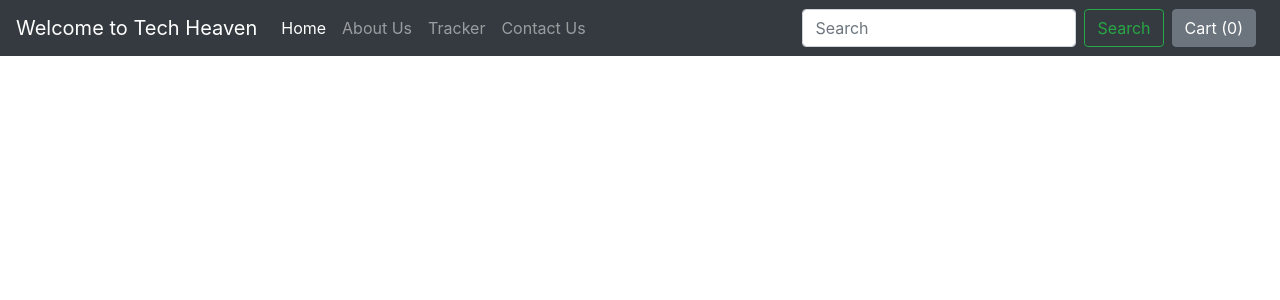
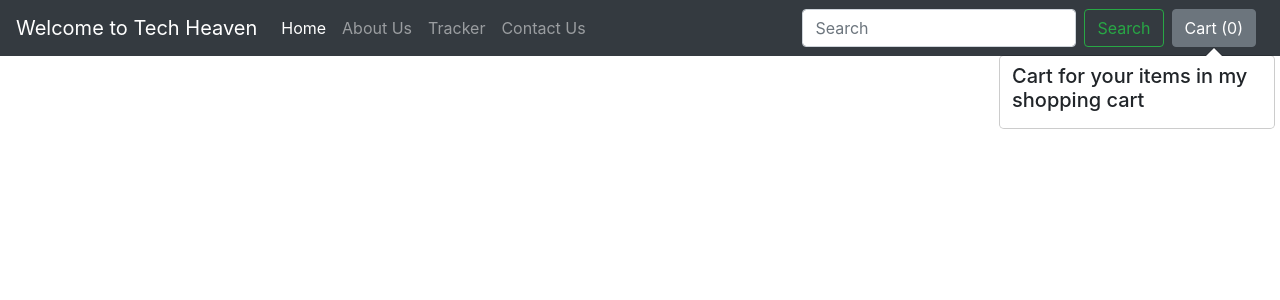
Before and after one commit to Stardev1127/ecomm, a Django app: template ecw/shop/templates/shop/index.html in a window 1280 px wide. Shown: the top 300 px of the page. Run offline with Django 3.2, Linux system fonts and the light colour scheme; the template is opened without the code that fills it, so the values that code supplies are empty; some libraries are stand-ins or nearby versions.

Commit message:
18th may 2020 6:21AM

```diff
--- a/ecw/shop/templates/shop/index.html
+++ b/ecw/shop/templates/shop/index.html
@@ -1,91 +1,62 @@
-{% extends 'shop/basic.html' %} {% block css %}
-.col-md-3 {
-display: inline-block;
-margin-left:-4px;
-}
-.col-md-3 img{
-width:255px;
-height:355px;
-}
-.carousel-indicators .active{
-background-color:blue;
-}
-body .carousel-indicator li{
-background-color: blue;
-}
-body .carousel-indicators{
-bottom: 0;
-}
-body .carousel-control-prev-icon, body .carousel-control-next-icon{
-background-color: blue;
-}
-.carousel-control-prev, .carousel-control-next{
-top:auto;
-bottom: auto;
-}
-body .no-padding{
-padding-left: 0;
-padding-right: 0;
-}
-{% endblock %}
-{% block body %}
-{% load static %}
-
+{% extends 'shop/basic.html' %} {% block css %} .col-md-3 { display: inline-block; margin-left:-4px; } .carousel-indicators .active { background-color: blue; } .col-md-3 img{ width: 170px; height: 200px; } body .carousel-indicator li{ background-color:
+blue; } body .carousel-indicators{ bottom: 0; } body .carousel-control-prev-icon, body .carousel-control-next-icon{ background-color: blue; } .carousel-control-prev, .carousel-control-next{ top: auto; bottom: auto; padding-top: 222px; } body .no-padding{
+padding-left: 0, padding-right: 0; } {% endblock %} {% block body %} {% load static %}
 <div class="container">
-    <!--Slideshow Starts Here-->
+    <!--Slideshow starts here -->
     {% for product, range, nSlides in allProds %}
-    <h1 class="my-4">{{product.0.category}} - Recommended For You</h1>
-    <div id="demo{{forloop.counter}}" class="carousel slide my-3" data-ride="carousel">
+    <h5 class="my-4">Flash Sale On {{product.0.category}} - Recommended Items</h5>
+    <div class="row">
+        <div id="demo{{forloop.counter}}" class="col carousel slide my-3" data-ride="carousel">
             <ul class="carousel-indicators">
                 <li data-target="#demo{{forloop.counter}}" data-slide-to="0" class="active"></li>
-
                 {% for i in range %}
                 <li data-target="#demo{{forloop.parentloop.counter}}" data-slide-to="{{i}}"></li>
                 {% endfor %}
             </ul>
-
             <div class="container carousel-inner no-padding">
-
                 <div class="carousel-item active">
-
                     {% for i in product %}
-                <div class="col-sx-3 col-sm-3 col-md-3">
-                    <div class="card" style="width: 18rem;">
-                        <img src="/media/{{i.image}}" class="card-img-top" alt="...">
+                    <div class="col-xs-3 col-sm-3 col-md-3">
+                        <div class="card align-items-center" style="width: 18rem;">
+                            <img src='/media/{{i.image}}' class="card-img-top" alt="...">
                             <div class="card-body">
-                            <h5 class="card-title">{{i.product_name}}</h5>
+                                <h5 class="card-title" id="namepr{{i.id}}">{{i.product_name}}</h5>
                                 <p class="card-text">{{i.desc|slice:"0:53"}}...</p>
-                            <button id="pr{{i.id}}" class="btn btn-primary cart">Add to Cart</button>
-                            <a href="/shop/products/{{i.id}}"><button id="qv{{i.id}}" class="btn btn-primary cart">Quick View</button></a>
+                                <span id="divpr{{i.id}}" class="divpr">
+                                    <button id="pr{{i.id}}" class="btn btn-primary cart">Add To Cart</button>
+                                </span>
+                                <a href="/shop/products/{{i.id}}"><button id="qv{{i.id}}" class="btn btn-primary cart">QuickView</button></a>
                             </div>
                         </div>
                     </div>
                     {% if forloop.counter|divisibleby:4 and forloop.counter > 0 and not forloop.last %}
                 </div>
                 <div class="carousel-item">
-
                     {% endif %} {% endfor %}
                 </div>
             </div>
-        <!--Left and Right controls for the slide-->
+        </div>
+        <!-- left and right controls for the slide -->
         <a class="carousel-control-prev" href="#demo{{forloop.counter}}" data-slide="prev">
             <span class="carousel-control-prev-icon"></span>
         </a>
         <a class="carousel-control-next" href="#demo{{forloop.counter}}" data-slide="next">
             <span class="carousel-control-next-icon"></span>
         </a>
-
+    </div>
     {% endfor %}
 </div>
 {% endblock %} {% block js %}
 <script>
+    // Find out the cart items from localStorage
     if (localStorage.getItem('cart') == null) {
         var cart = {};
     } else {
         cart = JSON.parse(localStorage.getItem('cart'));
         document.getElementById('cart').innerHTML = Object.keys(cart).length;
-
+        updateCart(cart);
     }
+    // If the add to cart button is clicked, add/increment the item
     $('.cart').click(function() {
         var idstr = this.id.toString();
         if (cart[idstr] != undefined) {
@@ -93,10 +64,49 @@ padding-right: 0;
         } else {
             cart[idstr] = 1;
         }
+        updateCart(cart);
+    });
+    //Add Popover to cart
+    $('#popcart').popover();
+    updatePopover(cart);
+
+    function updatePopover() {
+        var popStr = "";
+        popStr = popStr + "<h5>Cart for your items in my shopping cart</h5> <div class='mx-2 my-2'>";
+        var i = 1;
+        for (var item in cart) {
+            popStr = popStr + "<b>" + i + "</b>. ";
+            popStr = popStr + document.getElementById('name' + item).innerHTML.slice(0, 19) + "...Qty: " + cart[item] + ' <br>';
+            i = i + 1;
+        }
+        popStr = popStr + "</div>"
+        document.getElementById("popcart").setAttribute('data-content', popStr);
+        $('#popcart').popover('show');
+    }
+
+    function updateCart(cart) {
+        var sum = 0;
+        for (var item in cart) {
+            sum = sum + cart[item];
+            document.getElementById('div' + item).innerHTML = "<button id='minus" + item + "' class='btn btn-primary minus'>-</button> <span id='val" + item + "''>" + cart[item] + "</span> <button id='plus" + item + "' class='btn btn-primary plus'> + </button>";
+        }
         localStorage.setItem('cart', JSON.stringify(cart));
-            document.getElementById('cart').innerHTML = Object.keys(cart).length;
+        document.getElementById('cart').innerHTML = sum;
+        updatePopover(cart);
+    };
+    // If plus or minus button is clicked, change the cart as well as the display value
+    $('.divpr').on("click", "button.minus", function() {
+        a = this.id.slice(7, );
+        cart['pr' + a] = cart['pr' + a] - 1;
+        cart['pr' + a] = Math.max(0, cart['pr' + a]);
+        document.getElementById('valpr' + a).innerHTML = cart['pr' + a];
+        updateCart(cart);
     });
-        $('#popcart').popover();
-        document.getElementById("popcart").setAttribute('data-content', '<h5>Your Shopping Cart</h5>');
+    $('.divpr ').on("click", "button.plus", function() {
+        a = this.id.slice(6, );
+        cart['pr' + a] = cart['pr' + a] + 1;
+        document.getElementById('valpr' + a).innerHTML = cart['pr' + a];
+        updateCart(cart);
+    });
 </script>
 {% endblock %}
```
Lines whose indentation alone changed are shown as unchanged.
